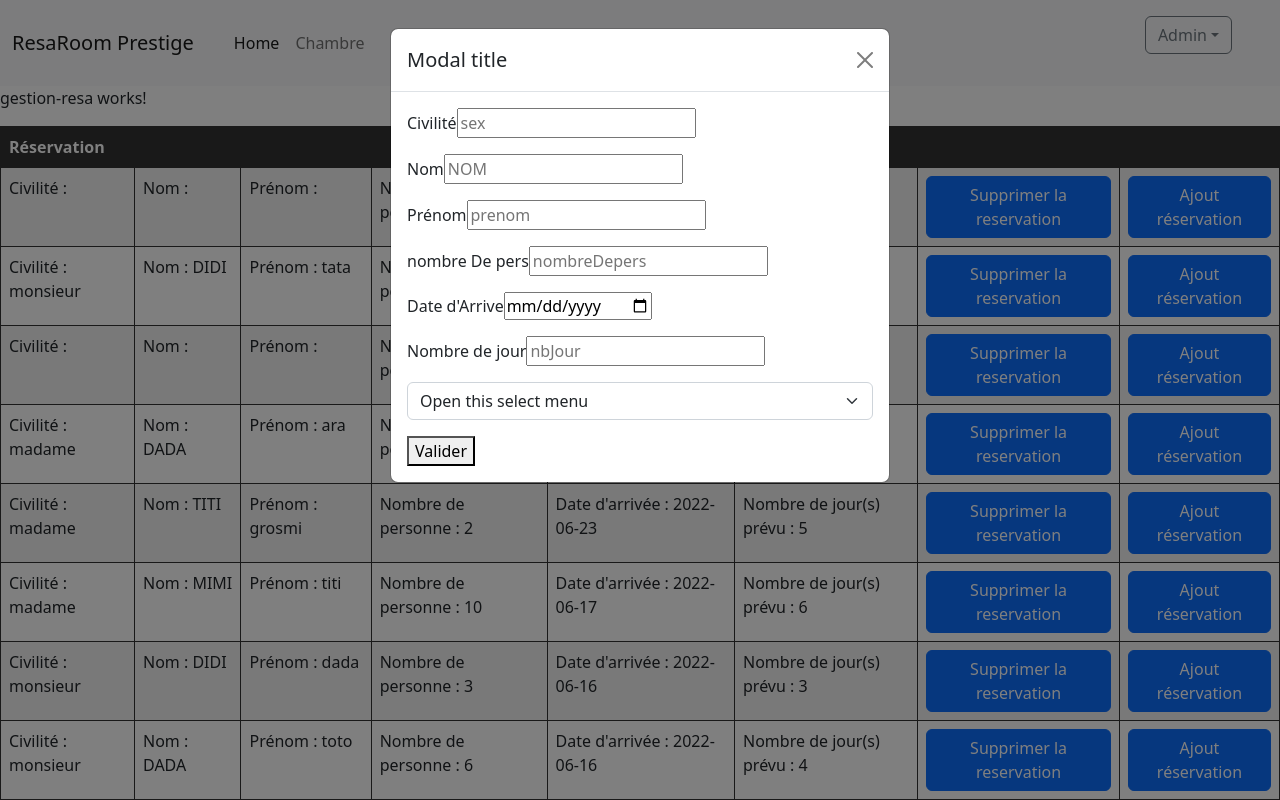
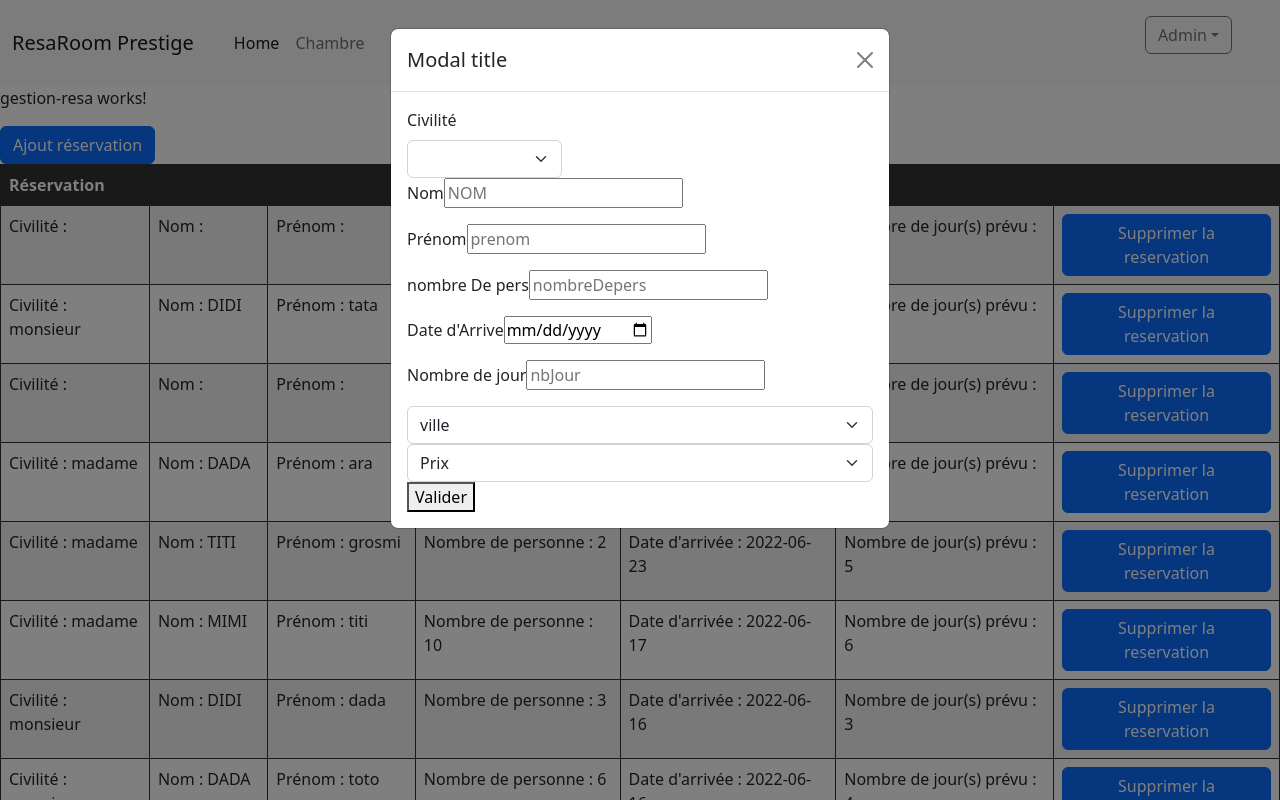
Before and after one commit to abou1er/2ndProjetPersoAngu, an Angular app: page /gestion-resa in a window 1280 px wide. Both pictures are taken after a click on the button "Ajout réservation". Shown: the top 800 px of the page. Built offline with nearby package versions, Linux system fonts and the light colour scheme; data requests are answered from the project's data file.

Commit message:
recup log info resa admin

```diff
--- a/src/app/composants/gestion-resa/gestion-resa.component.html
+++ b/src/app/composants/gestion-resa/gestion-resa.component.html
@@ -1,4 +1,11 @@
 <p>gestion-resa works!</p>
+
+
+<!-- Button modal add resa -->
+<button type="button" class="btn btn-primary" data-bs-toggle="modal" data-bs-target="#addResa">
+  Ajout réservation
+</button>
+
 <table class="table table-striped">
     <thead>
         <tr>
@@ -13,12 +20,9 @@
             <td>Nombre de personne : {{r.nombreDepers}}</td>
             <td>Date d'arrivée : {{r.dateArrive}} </td>
             <td>Nombre de jour(s) prévu : {{r.nbJour}} </td>
-            <td><button type="button" class="btn btn-primary" data-bs-toggle="modal" data-bs-target="#exampleModal" (click)="resaRecupInfoUser(resa)" > Supprimer la reservation</button> </td>
+            <td><button type="button" class="btn btn-primary" data-bs-toggle="modal" data-bs-target="#exampleModal" (click)="delResaRecupInfoUser(resa)" > Supprimer la reservation</button> </td>
 
-            <td><!-- Button trigger modal -->
-              <button type="button" class="btn btn-primary" data-bs-toggle="modal" data-bs-target="#addResa">
-                Ajout réservation
-              </button></td>
+
         </tr>
     </tbody>
 </table>
@@ -38,10 +42,15 @@
       <div class="modal-body">
 
         <form (ngSubmit)="addInfUser(userForm)" #userForm="ngForm">
-          <div class="col-11 mb-3">
-            <label for="sex">Civilité</label>
-            <input type="text" name="sex" placeholder="sex" ngModel required>
-          </div>
+          <div class="mb-5" name="sex" class="col-md-4">
+            <label for="inputState" class="form-label">Civilité</label>
+            <select class="mb-5"name="sex"  class="form-select" ngModel required >
+
+                <option>monsieur</option>
+                <option>madame</option>
+
+            </select>
+        </div>
 
           <div class="col-11  mb-3">
             <label for="nom">Nom</label>
@@ -69,15 +78,23 @@
           </div>
 
           <div class="div">
-          <!-- select -->
-          <select class="form-select" aria-label="Default select example">
-            <option selected>Open this select menu</option>
-            <option *ngFor="let c of chambresAdmin" value="1" name="ville"> <p name="ville">{{c.nomDeChambre}}</p> <p name="prix"> {{c.prix}}€</p></option>
+          <!-- select ville-->
+          <select ngModel name="ville" class="form-select" aria-label="Default select example">
+            <option selected>ville</option>
+            <option *ngFor="let c of chambresAdmin"  name="ville"> {{c.ville}}</option>
 
           </select>
           <!-- finselect -->
-          <p></p>
           </div>
+
+          <div class="div">
+            <!-- select ville-->
+            <select ngModel name="prix" class="form-select" aria-label="Default select example">
+              <option selected>Prix</option>
+              <option *ngFor="let c of chambresAdmin" name="prix" > {{c.prix}}</option>
+            </select>
+            <!-- finselect -->
+            </div>
 
           <button type="submit">Valider</button>
           </form>
--- a/src/app/composants/gestion-resa/gestion-resa.component.ts
+++ b/src/app/composants/gestion-resa/gestion-resa.component.ts
@@ -31,9 +31,10 @@ export class GestionResaComponent implements OnInit {
     nombreDepers: "",
     dateArrive: "",
     nbJour: "",
-    nomChambre:""
-
+    nomChambre:"",
+    totalSej: Number
   }
+  totalPrice: any
 
   constructor(private gestionResaService : GestionResaService) { }
 
@@ -61,10 +62,20 @@ export class GestionResaComponent implements OnInit {
   addInfUser(userForm:any){
     console.log(userForm.value);
 
+    // console.log("AVANT calcul this.recupInfoUserResa.nbJour= "+ this.recupInfoUserResa.nbJour);
+    // console.log("AVANT thischambresAdmin.prix= "+ this.chambresAdmin.prix);
+
+    // this.totalPrice = (this.chambresAdmin.prix * this.recupInfoUserResa.nbJour)
+    // // this.totalPrice = parseInt(this.chambreInfoRecup.prix ) * parseInt(this.recupInfoUserResa.nbJour)
+    // this.recupInfoUserResa.totalSej = this.totalPrice
+    // console.log("APRES calcul this.recupInfoUserResa.nbJour= "+ this.recupInfoUserResa.nbJour);
+    // console.log("APRES thischambresAdmin.prix= "+ this.chambresAdmin.prix);
+    // console.log("this.totalPrice= "+ this.totalPrice);
+
   }
 
 
-  resaRecupInfoUser(r:any){
+  delResaRecupInfoUser(r:any){
     this.recupInfoUserResa = r;
     console.log("log R=" + r);
 
--- a/src/app/services/gestion-resa.service.ts
+++ b/src/app/services/gestion-resa.service.ts
@@ -18,7 +18,6 @@ export class GestionResaService {
   }
 
 
-
   addUsers(userForm:any){
     return this.http.post("http://localhost:3000/userInfo", userForm)
   }
```
